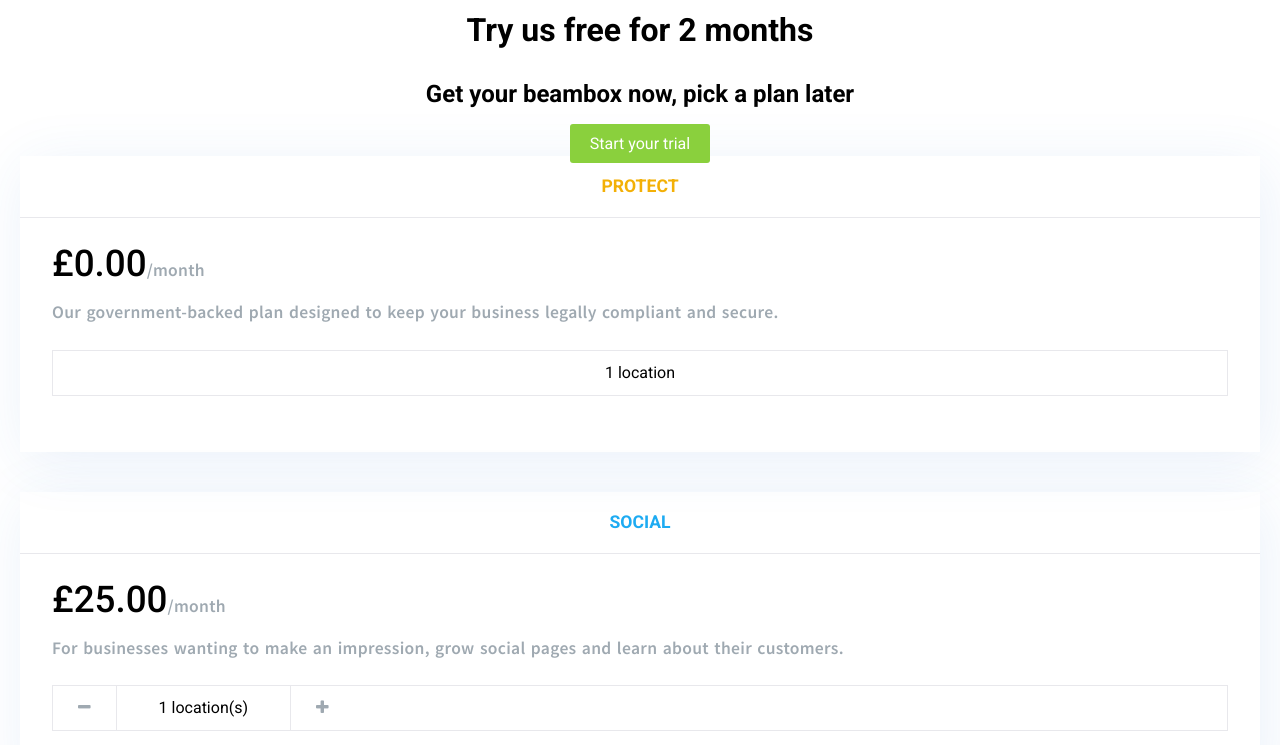
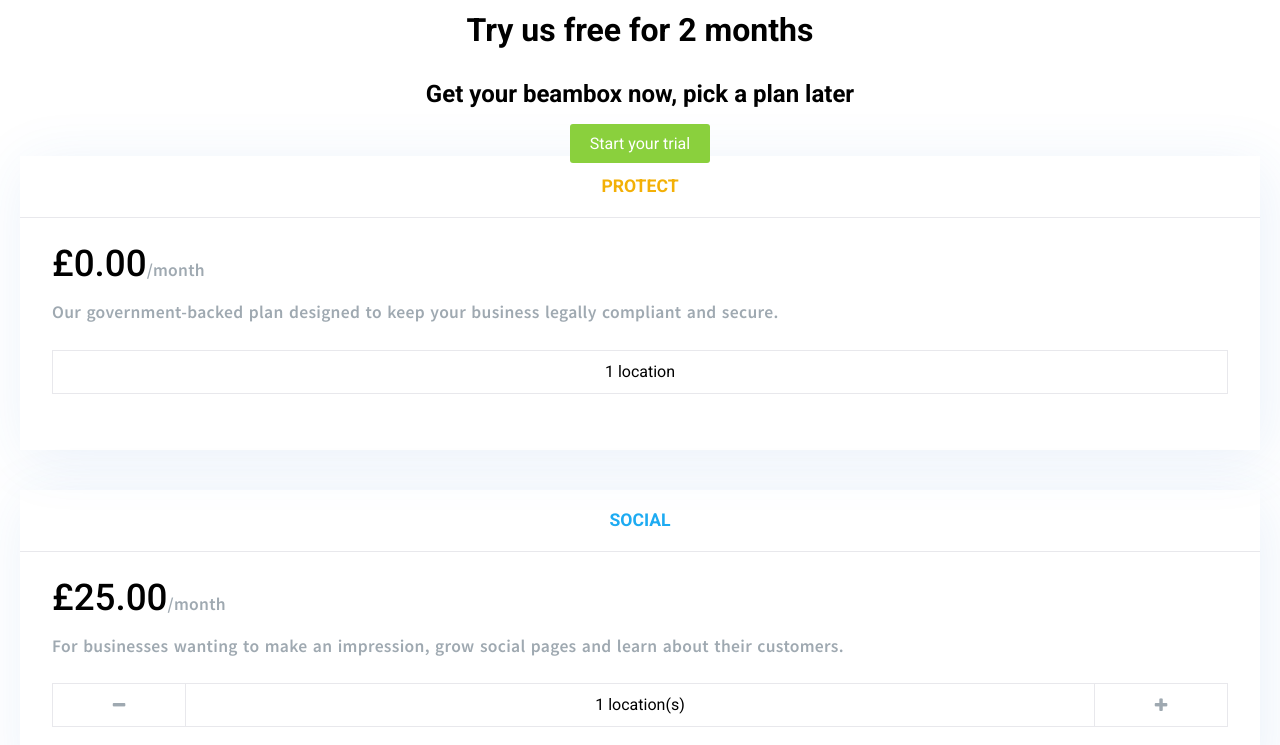
Before and after one commit to bkingo/beambox-pricing-page, a plain HTML site: page index.html in a window 1280 px wide. Shown: the part 55-800 px from the top of the page. Drawn offline with Linux system fonts and the light colour scheme; a script that the page names is missing.

Commit message:
Add files via upload

```diff
--- a/css/style.css
+++ b/css/style.css
@@ -1,7 +1,9 @@
 /*stopped on page 13 of smaccs*/
 /*increase letter spacing for certain elements?*/
 
-/*need to come up with percentage based solution for  locations section*/
+/*need to come up with percentage based solution for  locations section
+that will use the position property with locations as relative and the plus
+and minus as the absolutes*/
 
 
 .logo {
@@ -80,27 +82,38 @@
 
 .locations {
     border: 1px solid #e8e8ec;
+    padding: 9px 0;
+    position: relative;
+    text-align: center;
 }
 
 .locations--single {
-    text-align: center;
-    padding: 10px 0;
+    /*text-align: center;*/
+    /*padding: 10px 0;*/
 }
 
 .locations__minus,
 .locations__plus {
+    /*background: blue;*/
     display: inline-block;
     padding: 10px 25px;
     cursor: pointer;
+    position: absolute;
+    width: 7%;
+    bottom: 0;
+    top: 0;
+
 }
 
 .locations__minus {
     border-right: 1px solid #e8e8ec;
-    margin-right: 42px;
+    /*margin-right: 42px;*/
+    left: 0;
 }
 .locations__plus {
     border-left: 1px solid #e8e8ec;
-    margin-left: 42px;
+    /*margin-left: 42px;*/
+    right: 0;
 }
 
 
```
